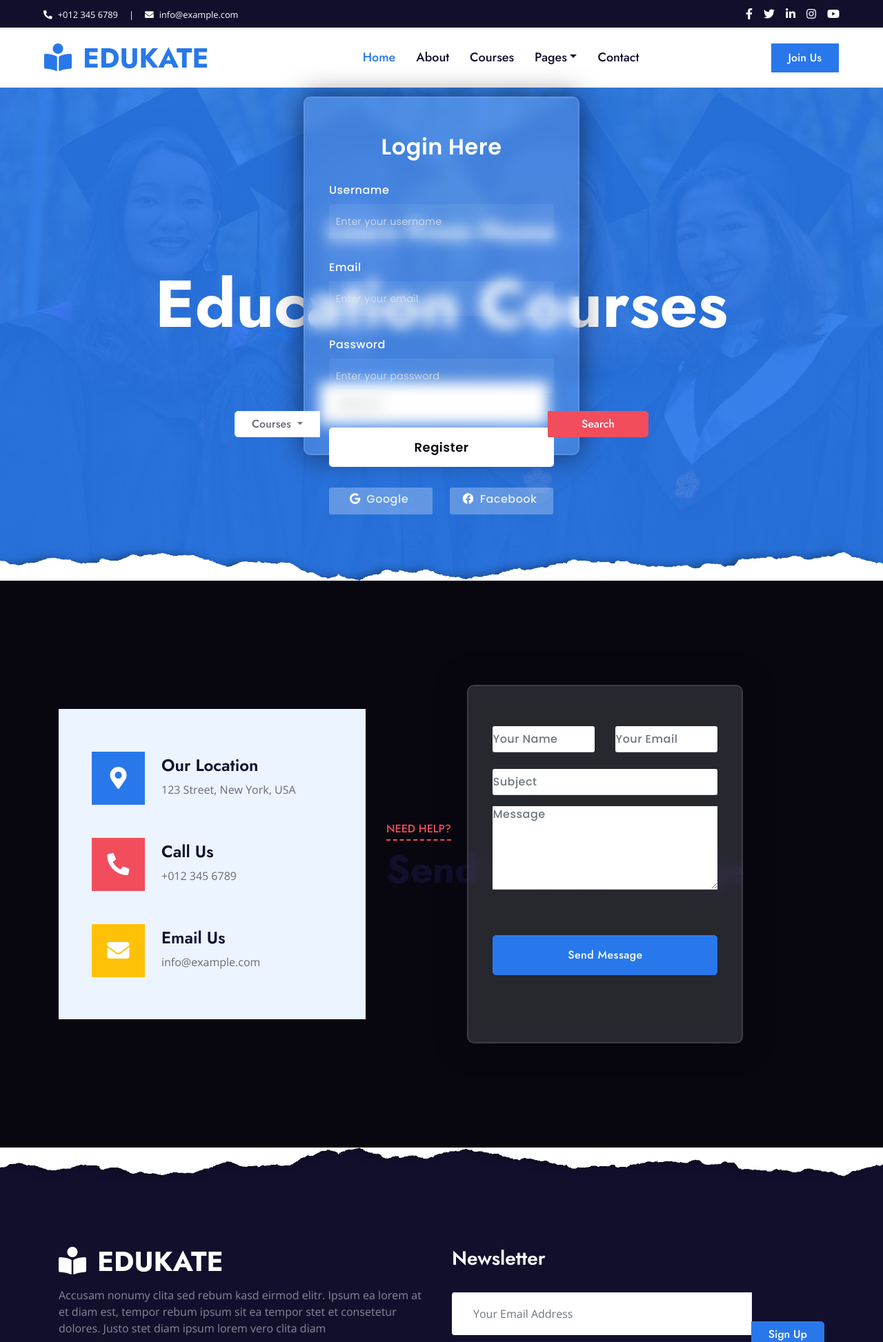
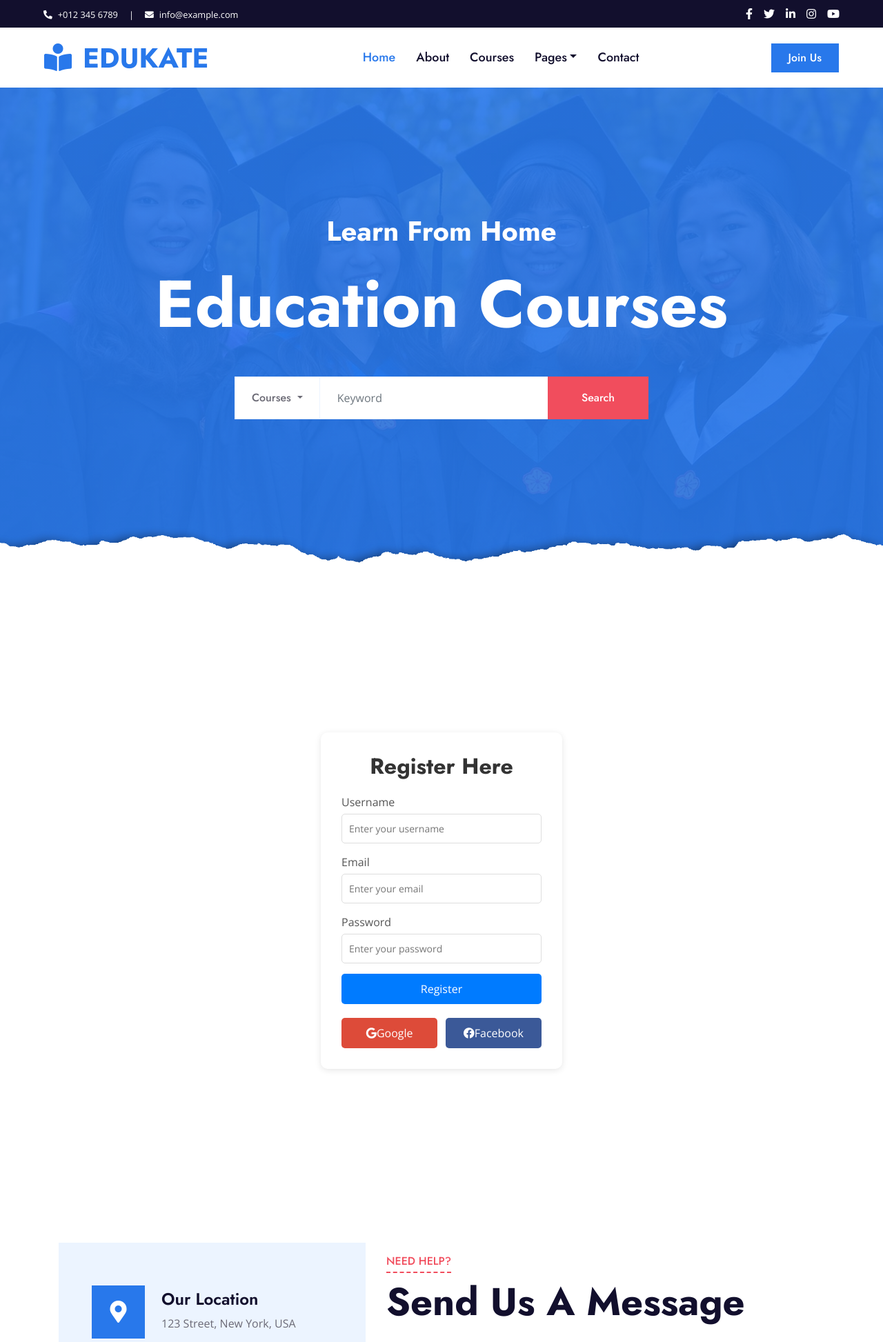
Before and after one commit to kosvish/fast_api_online_course_platform, a FastAPI app: page /pages/users/registration in a window 1280 px wide. Shown: the top 1946 px of the page at 69% size. Run offline with FastAPI, Linux system fonts and the light colour scheme; parts of the project's set-up code (start-up, migrations or seed data) failed here and were passed over; some libraries are stand-ins or nearby versions.

Commit message:
change styles on html form

```diff
--- a/templates/users/registration.html
+++ b/templates/users/registration.html
@@ -5,151 +5,135 @@
 <link rel="stylesheet" href="https://cdnjs.cloudflare.com/ajax/libs/font-awesome/5.15.4/css/all.min.css">
 <link href="https://fonts.googleapis.com/css2?family=Poppins:wght@300;500;600&display=swap" rel="stylesheet">
 <!--Stylesheet-->
-<style media="screen">
-    *,
-*:before,
-*:after{
-  padding: 0;
-  margin: 0;
-  box-sizing: border-box;
-}
-body{
-  background-color: #080710;
-}
-.background{
-  width: 430px;
-  height: 520px;
-  position: absolute;
-  transform: translate(-50%,-50%);
-  left: 50%;
-  top: 50%;
-}
-.background .shape{
-  height: 200px;
-  width: 200px;
-  position: absolute;
-  border-radius: 50%;
-}
-.shape:first-child{
-  background: linear-gradient(
-      #1845ad,
-      #23a2f6
-  );
-  left: -80px;
-  top: -80px;
-}
-.shape:last-child{
-  background: linear-gradient(
-      to right,
-      #ff512f,
-      #f09819
-  );
-  right: -30px;
-  bottom: -80px;
-}
-form{
-  height: 520px;
-  width: 400px;
-  background-color: rgba(255,255,255,0.13);
-  position: absolute;
-  transform: translate(-50%,-50%);
-  top: 50%;
-  left: 50%;
-  border-radius: 10px;
-  backdrop-filter: blur(10px);
-  border: 2px solid rgba(255,255,255,0.1);
-  box-shadow: 0 0 40px rgba(8,7,16,0.6);
-  padding: 50px 35px;
-}
-form *{
-  font-family: 'Poppins',sans-serif;
-  color: #ffffff;
-  letter-spacing: 0.5px;
-  outline: none;
-  border: none;
-}
-form h3{
-  font-size: 32px;
-  font-weight: 500;
-  line-height: 42px;
-  text-align: center;
+<style>
+    /* Добавляем стили здесь */
+    .centered-container {
+        display: flex;
+        justify-content: center;
+        align-items: center;
+        min-height: 100vh;
+        padding: 20px;
     }
 
-label{
+    .registration-container {
+        background: #fff;
+        padding: 30px;
+        border-radius: 10px;
+        box-shadow: 0 2px 10px rgba(0, 0, 0, 0.1);
+        width: 350px;
+    }
+
+    .registration-container h2 {
+        text-align: center;
+        margin-bottom: 20px;
+        color: #333;
+    }
+
+    .form-group {
+        margin-bottom: 15px;
+    }
+
+    .form-group label {
         display: block;
-  margin-top: 30px;
+        margin-bottom: 5px;
+        color: #555;
+    }
+
+    .form-group input {
+        width: 100%;
+        padding: 10px;
+        border: 1px solid #ddd;
+        border-radius: 5px;
+        font-size: 14px;
+        outline: none;
+        transition: border-color 0.3s;
+    }
+
+    .form-group input:focus {
+        border-color: #007bff;
+    }
+
+    .submit-btn {
+        width: 100%;
+        padding: 10px;
+        background: #007bff;
+        border: none;
+        border-radius: 5px;
+        color: #fff;
         font-size: 16px;
-  font-weight: 500;
+        cursor: pointer;
+        transition: background 0.3s;
     }
-input{
-  display: block;
-  height: 50px;
-  width: 100%;
-  background-color: rgba(255,255,255,0.07);
-  border-radius: 3px;
-  padding: 0 10px;
-  margin-top: 8px;
-  font-size: 14px;
-  font-weight: 300;
+
+    .submit-btn:hover {
+        background: #0056b3;
     }
-::placeholder{
-  color: #e5e5e5;
+
+    .social-login {
+        display: flex;
+        justify-content: space-between;
+        margin-top: 20px;
     }
-button{
-  margin-top: 50px;
-  width: 100%;
-  background-color: #ffffff;
-  color: #080710;
-  padding: 15px 0;
-  font-size: 18px;
-  font-weight: 600;
+
+    .social-login div {
+        display: flex;
+        align-items: center;
+        justify-content: center;
+        width: 48%;
+        padding: 10px;
         border-radius: 5px;
         cursor: pointer;
-}
-.social{
-margin-top: 30px;
-display: flex;
-}
-.social div{
-background: red;
-width: 150px;
-border-radius: 3px;
-padding: 5px 10px 10px 5px;
-background-color: rgba(255,255,255,0.27);
-color: #eaf0fb;
-text-align: center;
-}
-.social div:hover{
-background-color: rgba(255,255,255,0.47);
-}
-.social .fb{
-margin-left: 25px;
-}
-.social i{
-margin-right: 4px;
+        transition: background 0.3s;
+        color: #fff;
     }
 
+    .social-login .google {
+        background: #dd4b39;
+    }
+
+    .social-login .google:hover {
+        background: #c23321;
+    }
+
+    .social-login .facebook {
+        background: #3b5998;
+    }
+
+    .social-login .facebook:hover {
+        background: #2d4373;
+    }
 </style>
 {% endblock %}
 
+
 {% block content %}
+<div class="centered-container">
+    <div class="registration-container">
+        <h2>Register Here</h2>
         <form action="/pages/users/registration" method="POST" enctype="application/x-www-form-urlencoded">
-    <h3>Login Here</h3>
+            <div class="form-group">
+                <label for="username">Username</label>
+                <input type="text" id="username" name="username" placeholder="Enter your username" required>
+            </div>
 
-    <label for="username">Username</label>
-    <input type="text" placeholder="Enter your username" id="username" name="username">
+            <div class="form-group">
+                <label for="email">Email</label>
+                <input type="email" id="email" name="email" placeholder="Enter your email" required>
+            </div>
 
-    <label for="email">Email</label>
-    <input type="text" placeholder="Enter your email" id="email" name="email">
+            <div class="form-group">
+                <label for="password">Password</label>
+                <input type="password" id="password" name="password" placeholder="Enter your password" required>
+            </div>
 
-    <label for="password">Password</label>
-    <input type="password" placeholder="Enter your password" id="password" name="password">
+            <button type="submit" class="submit-btn">Register</button>
 
-    <button>Register</button>
-    <div class="social">
-        <div class="go"><i class="fab fa-google"></i> Google</div>
-        <div class="fb"><i class="fab fa-facebook"></i> Facebook</div>
+            <div class="social-login">
+                <div class="google"><i class="fab fa-google"></i> Google</div>
+                <div class="facebook"><i class="fab fa-facebook"></i> Facebook</div>
             </div>
         </form>
+    </div>
+</div>
 
 {% endblock %}
```
Lines whose indentation alone changed are shown as unchanged.
